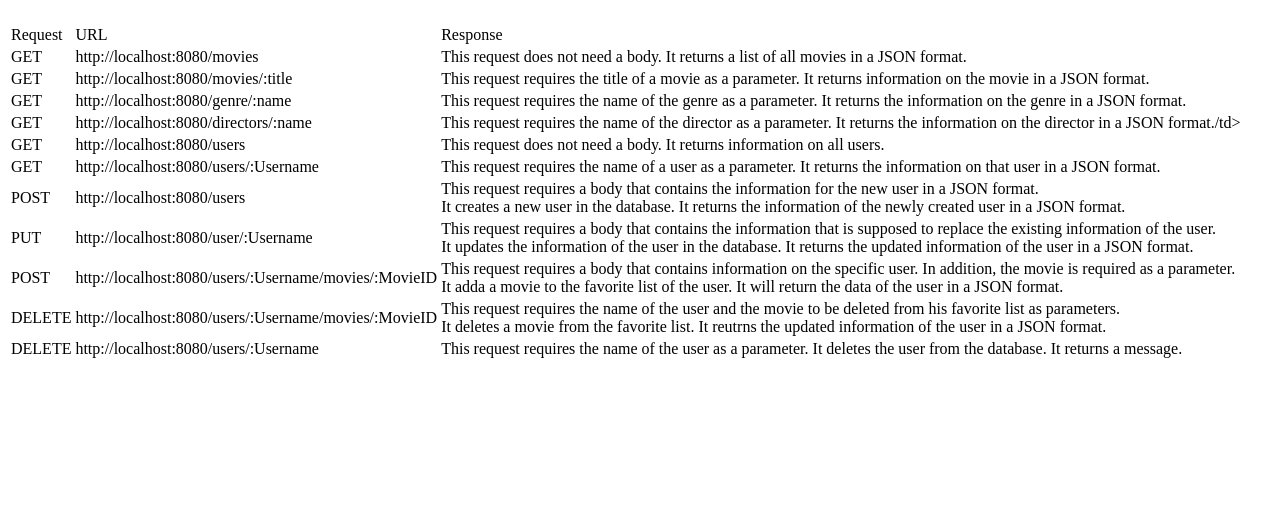
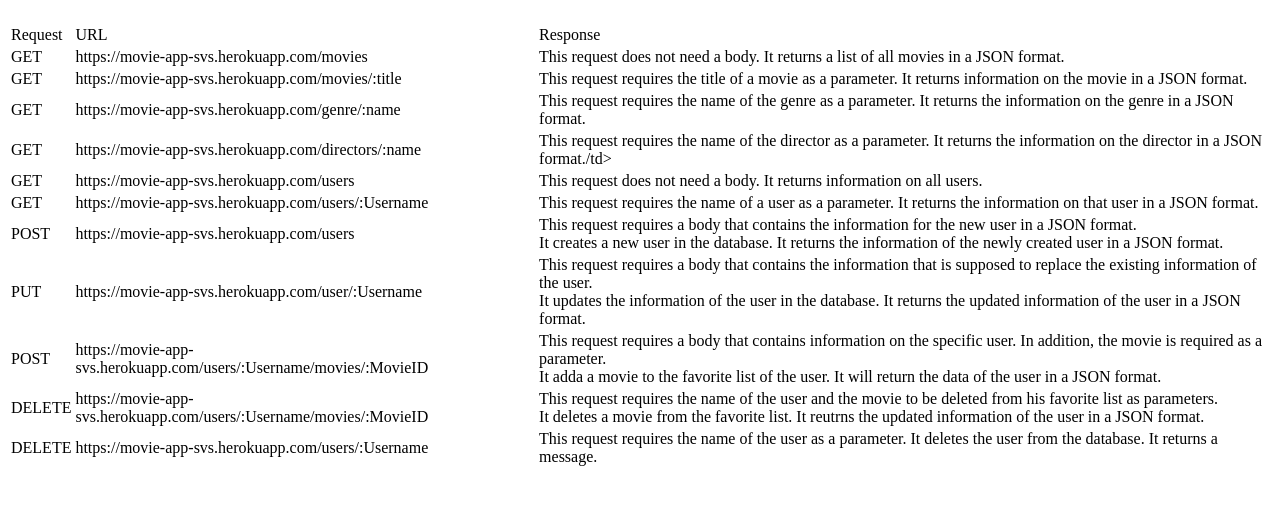
Before and after one commit to SimonVS97/movie, a website: page public/documentation.html in a window 1280 px wide. Shown: the part 61-566 px from the top of the page. Drawn offline with Linux system fonts and the light colour scheme.

Commit message:
updated documentation

```diff
--- a/public/documentation.html
+++ b/public/documentation.html
@@ -16,65 +16,65 @@
       <tbody>
         <tr>
           <td>GET</td>
-          <td>http://localhost:8080/movies</td>
+          <td>https://movie-app-svs.herokuapp.com/movies</td>
           <td>This request does not need a body. It returns a list of all movies in a JSON format.</td>
         </tr>
         <tr>
           <td>GET</td>
-          <td>http://localhost:8080/movies/:title</td>
+          <td>https://movie-app-svs.herokuapp.com/movies/:title</td>
           <td>This request requires the title of a movie as a parameter. It returns information on the movie in a JSON format. </td>
         </tr>
         <tr>
           <td>GET</td>
-          <td>http://localhost:8080/genre/:name</td>
+          <td>https://movie-app-svs.herokuapp.com/genre/:name</td>
           <td>This request requires the name of the genre as a parameter. It returns the information on the genre in a JSON format.</td>
         </tr>
         <tr>
           <td>GET</td>
-          <td>http://localhost:8080/directors/:name</td>
+          <td>https://movie-app-svs.herokuapp.com/directors/:name</td>
           <td>This request requires the name of the director as a parameter. It returns the information on the director in a JSON format./td>
         </tr>
         <tr>
           <td>GET</td>
-          <td>http://localhost:8080/users</td>
+          <td>https://movie-app-svs.herokuapp.com/users</td>
           <td>This request does not need a body. It returns information on all users.</td>
         </tr>
         <tr>
           <td>GET</td>
-          <td>http://localhost:8080/users/:Username</td>
+          <td>https://movie-app-svs.herokuapp.com/users/:Username</td>
           <td>This request requires the name of a user as a parameter. It returns the information on that user in a JSON format.</td>
         </tr>
         <tr>
           <td>POST</td>
-          <td>http://localhost:8080/users</td>
+          <td>https://movie-app-svs.herokuapp.com/users</td>
           <td>This request requires a body that contains the information for the new user in a JSON format. <br>
               It creates a new user in the database. It returns the information of the newly created user in a JSON format.
           </td>
         </tr>
         <tr>
           <td>PUT</td>
-          <td>http://localhost:8080/user/:Username</td>
+          <td>https://movie-app-svs.herokuapp.com/user/:Username</td>
           <td>This request requires a body that contains the information that is supposed to replace the existing information of the user. <br>
               It updates the information of the user in the database. It returns the updated information of the user in a JSON format.
           </td>
         </tr>
         <tr>
           <td>POST</td>
-          <td>http://localhost:8080/users/:Username/movies/:MovieID</td>
+          <td>https://movie-app-svs.herokuapp.com/users/:Username/movies/:MovieID</td>
           <td>This request requires a body that contains information on the specific user. In addition, the movie is required as a parameter. <br>
               It adda a movie to the favorite list of the user. It will return the data of the user in a JSON format.
           </td>
         </tr>
         <tr>
           <td>DELETE</td>
-          <td>http://localhost:8080/users/:Username/movies/:MovieID</td>
+          <td>https://movie-app-svs.herokuapp.com/users/:Username/movies/:MovieID</td>
           <td>This request requires the name of the user and the movie to be deleted from his favorite list as parameters. <br>
               It deletes a movie from the favorite list. It reutrns the updated information of the user in a JSON format.
           </td>
         </tr>
         <tr>
           <td>DELETE</td>
-          <td>http://localhost:8080/users/:Username</td>
+          <td>https://movie-app-svs.herokuapp.com/users/:Username</td>
           <td>This request requires the name of the user as a parameter. It deletes the user from the database. It returns a message.</td>
         </tr>
       </tbody>
```
